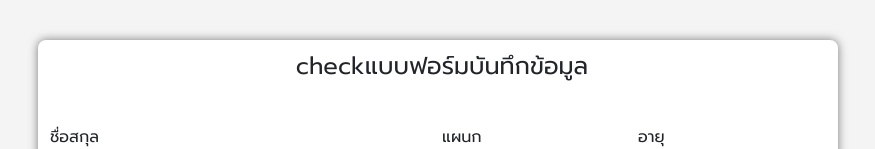
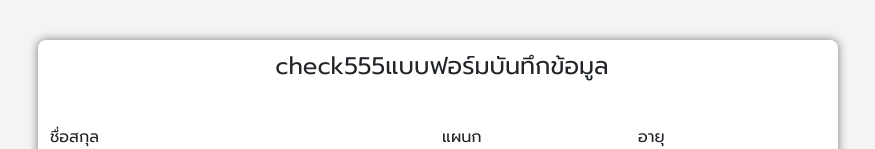
Before and after one commit to pakpum1984/formHtmlcheck, a plain HTML site: page index.html in a window 1280 px wide. Shown: the top 149 px of the page, without its empty margins (202-1077 px from the left). Drawn offline with nearby package versions, Linux system fonts and the light colour scheme; some packages are replaced by stand-ins of ours; a script that the page names is missing; some icons are missing.

Commit message:
Update index.html

```diff
--- a/index.html
+++ b/index.html
@@ -114,7 +114,7 @@
      <div class="container">
       <div class="card" id="cardadmin">
 
-      <h4> <i class="fa-solid fa-address-book me-2"></i>checkแบบฟอร์มบันทึกข้อมูล</h4>
+      <h4> <i class="fa-solid fa-address-book me-2"></i>check555แบบฟอร์มบันทึกข้อมูล</h4>
       <br>
       <form id="bookmyFormadmin" method="POST" onsubmit="booksubmitFormadmin(event); return false;" class="row g-2">
 
```
